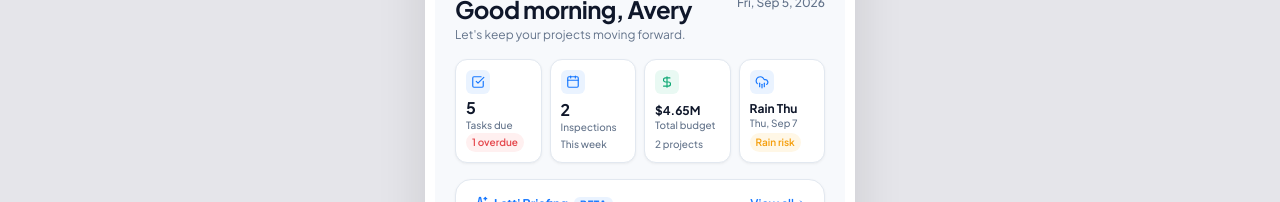
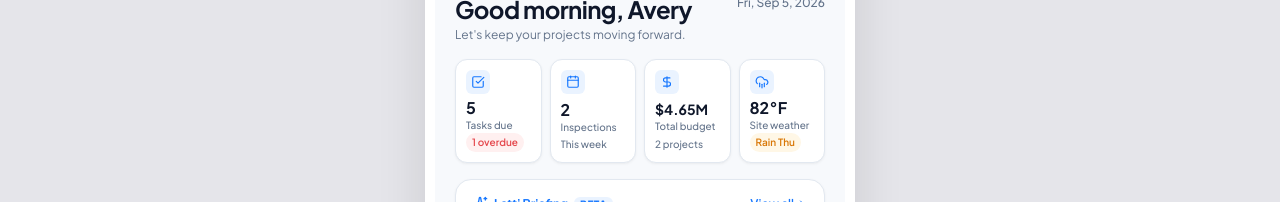
Before and after one commit to BeingSazzad/Construction-Project-Management, a React (Vite) app: page / in a window 1280 px wide. Shown: the part 222-424 px from the top of the page. Built offline with nearby package versions, Linux system fonts and the light colour scheme.

Commit message:
fix(ui): polish weather KPI card to 82F with Site weather and Rain Thu badge, and wire interactive WeatherImpactModal

```diff
--- a/src/components/dashboards/HomeScreen.tsx
+++ b/src/components/dashboards/HomeScreen.tsx
@@ -1,4 +1,4 @@
-import React from 'react';
+import React, { useState } from 'react';
 import { Project, Task } from '../../types';
 import {
   CheckSquare, Calendar, DollarSign, CloudRain, Sparkles,
@@ -6,6 +6,7 @@ import {
   ChevronRight
 } from 'lucide-react';
 import { ProjectCard } from '../common/ProjectCard';
+import { WeatherImpactModal } from '../modals/WeatherImpactModal';
 
 interface HomeScreenProps {
   projects: Project[];
@@ -30,6 +31,7 @@ export const HomeScreen: React.FC<HomeScreenProps> = ({
   onOpenCalendar,
   onOpenBudget,
 }) => {
+  const [isWeatherModalOpen, setIsWeatherModalOpen] = useState(false);
   const snellProject = projects.find(p => p.id === 'proj-1') || projects[0];
   const commercialProject = projects.find(p => p.id === 'proj-2') || projects[1] || projects[0];
 
@@ -137,11 +139,11 @@ export const HomeScreen: React.FC<HomeScreenProps> = ({
           onClick={() => onOpenBudget ? onOpenBudget(snellProject) : onSelectProject(snellProject)}
           className="bg-white rounded-xl border border-[#E2E8F0] p-2.5 shadow-card flex flex-col justify-between hover:border-[#1677FF]/40 transition-all cursor-pointer min-h-[96px] overflow-hidden group"
         >
-          <div className="w-6 h-6 rounded-md bg-[#E9F9F3] text-[#10A976] flex items-center justify-center shrink-0">
+          <div className="w-6 h-6 rounded-md bg-[#EAF3FF] text-[#1677FF] flex items-center justify-center shrink-0">
             <DollarSign className="w-3.5 h-3.5" />
           </div>
           <div>
-            <span className="text-xs font-bold text-[#0F172A] block leading-tight mt-1 truncate">
+            <span className="text-sm font-bold text-[#0F172A] block leading-tight mt-1 truncate">
               $4.65M
             </span>
             <span className="text-[10px] text-[#64748B] font-medium block truncate">
@@ -153,24 +155,24 @@ export const HomeScreen: React.FC<HomeScreenProps> = ({
           </span>
         </div>
 
-        {/* Card 4: Weather Advisory (Standardized: Zero Clipping, Zero Overflow) */}
+        {/* Card 4: Weather & Jobsite Atmospheric Advisory */}
         <div
-          onClick={() => onOpenLatti('What is the weather radar and delay risk for Thursday?')}
+          onClick={() => setIsWeatherModalOpen(true)}
           className="bg-white rounded-xl border border-[#E2E8F0] p-2.5 shadow-card flex flex-col justify-between hover:border-[#1677FF]/40 transition-all cursor-pointer min-h-[96px] overflow-hidden group"
         >
           <div className="w-6 h-6 rounded-md bg-[#EAF3FF] text-[#1677FF] flex items-center justify-center shrink-0">
             <CloudRain className="w-3.5 h-3.5" />
           </div>
           <div>
-            <span className="text-xs font-bold text-[#0F172A] block leading-tight mt-1 truncate">
-              Rain Thu
+            <span className="text-base font-bold text-[#0F172A] block leading-tight mt-1 truncate">
+              82°F
             </span>
             <span className="text-[10px] text-[#64748B] font-medium block truncate">
-              Thu, Sep 7
+              Site weather
             </span>
           </div>
-          <span className="px-1.5 py-0.5 rounded-full text-[10px] font-semibold bg-[#FFF7E6] text-[#F59E0B] w-fit max-w-full truncate">
-            Rain risk
+          <span className="px-1.5 py-0.5 rounded-full text-[10px] font-semibold bg-[#FFF7E6] text-[#D97706] w-fit max-w-full truncate">
+            Rain Thu
           </span>
         </div>
       </div>
@@ -427,6 +429,21 @@ export const HomeScreen: React.FC<HomeScreenProps> = ({
         </div>
       </div>
 
+      {/* Weather Impact Modal */}
+      <WeatherImpactModal
+        isOpen={isWeatherModalOpen}
+        onClose={() => setIsWeatherModalOpen(false)}
+        project={snellProject}
+        onOpenSchedule={() => {
+          setIsWeatherModalOpen(false);
+          if (onOpenCalendar) onOpenCalendar();
+        }}
+        onOpenDailyLog={() => {
+          setIsWeatherModalOpen(false);
+          if (onOpenTasks) onOpenTasks();
+        }}
+      />
+
     </div>
   );
 };
```
